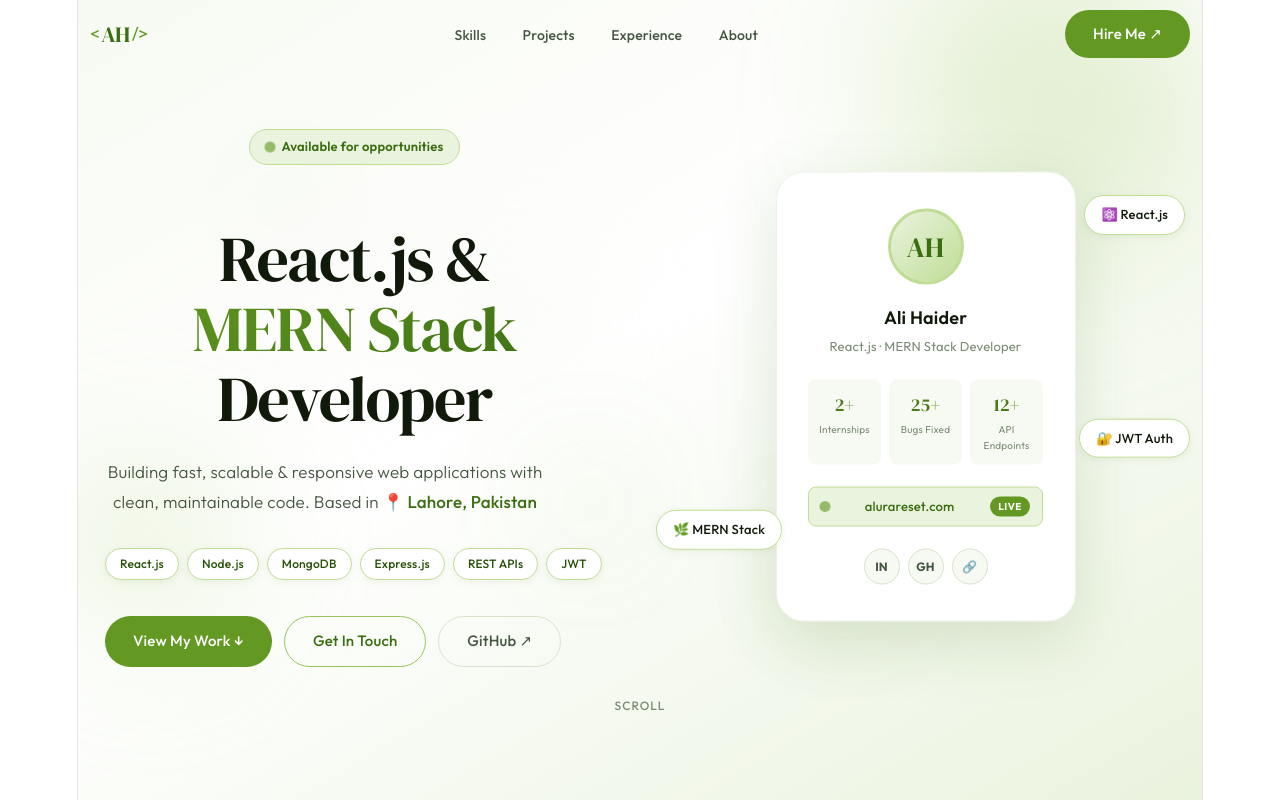
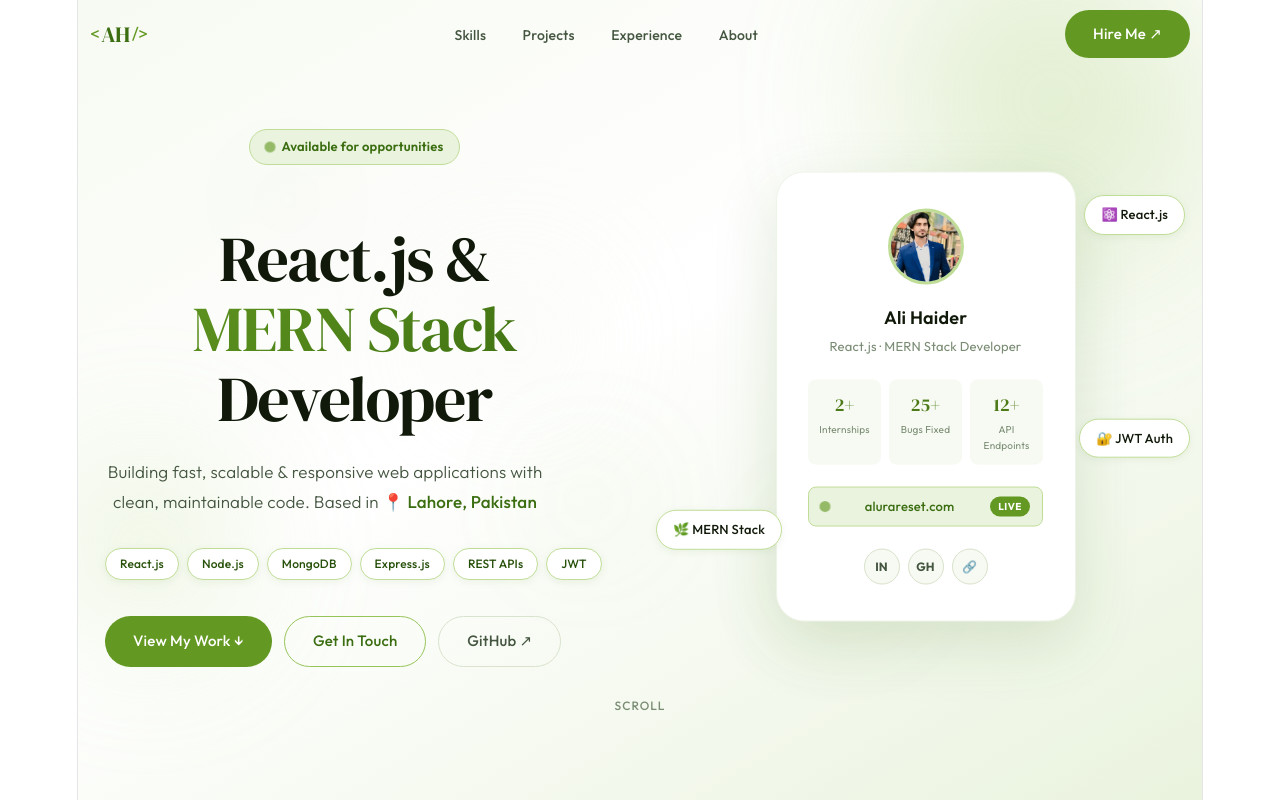
Before and after one commit to alihaiderwebdev/alihaider-portfolio, a React (Vite) app: page / in a window 1280 px wide. Shown: the top 800 px of the page. Built offline with nearby package versions, Linux system fonts and the light colour scheme.

Commit message:
profile picture added

```diff
--- a/src/components/About/About.jsx
+++ b/src/components/About/About.jsx
@@ -38,7 +38,7 @@ export default function About() {
             </p>
 
             <div className="about-actions">
-              <a href={personal.links.portfolio} target="_blank" rel="noreferrer" className="btn btn-primary">
+              <a href={personal.links.github} target="_blank" rel="noreferrer" className="btn btn-primary">
                 View Portfolio ↗
               </a>
               <a href={personal.links.github} target="_blank" rel="noreferrer" className="btn btn-outline">
--- a/src/components/Contact/Contact.jsx
+++ b/src/components/Contact/Contact.jsx
@@ -25,7 +25,7 @@ export default function Contact() {
           <a href={personal.links.github} target="_blank" rel="noreferrer" className="contact-link">
             GitHub
           </a>
-          <a href={personal.links.portfolio} target="_blank" rel="noreferrer" className="contact-link">
+          <a href={personal.links.github} target="_blank" rel="noreferrer" className="contact-link">
             Portfolio
           </a>
           <a href={`tel:${personal.phone}`} className="contact-link">
--- a/src/components/Hero/Hero.css
+++ b/src/components/Hero/Hero.css
@@ -135,7 +135,7 @@
   z-index: 2;
 }
 
-.hero__avatar {
+/* .hero__avatar {
   width: 76px; height: 76px;
   border-radius: 50%;
   background: linear-gradient(135deg, var(--green-50), var(--green-100));
@@ -147,6 +147,28 @@
   font-size: 28px;
   color: var(--green-600);
   margin: 0 auto 1rem;
+} */
+
+.hero__avatar {
+  width: 76px;
+  height: 76px;
+  border-radius: 50%;
+  background: linear-gradient(135deg, var(--green-50), var(--green-100));
+  border: 3px solid var(--green-100);
+  display: flex;
+  align-items: center;
+  justify-content: center;
+  overflow: hidden; /* 🔥 ADD THIS */
+  margin: 0 auto 1rem;
+}
+
+.hero__avatar img {
+  width: 100%;
+  height: 100%;
+  object-fit: cover;
+  border-radius: 50%;
+   object-position: center 5%; /* 👈 pushes image down */
+  transform: scale(1.2);
 }
 
 .hero__card-name {
--- a/src/components/Hero/Hero.jsx
+++ b/src/components/Hero/Hero.jsx
@@ -1,5 +1,6 @@
 import { personal } from "../../data/portfolio";
 import "./Hero.css";
+import aliphoto from "../../assets/images/aliphoto.webp";
 
 const techStack = ["React.js", "Node.js", "MongoDB", "Express.js", "REST APIs", "JWT"];
 
@@ -59,7 +60,9 @@ export default function Hero() {
 
         <div className="hero__visual animate-fade-up delay-2">
           <div className="hero__card">
-            <div className="hero__avatar">AH</div>
+            <div className="hero__avatar"><img src={aliphoto} alt="Ali Haider" />
+
+            </div>
             <h3 className="hero__card-name">{personal.name}</h3>
             <p className="hero__card-role">React.js · MERN Stack Developer</p>
 
@@ -93,7 +96,7 @@ export default function Hero() {
               <a href={personal.links.github} target="_blank" rel="noreferrer" className="hero__icon-link">
                 gh
               </a>
-              <a href={personal.links.portfolio} target="_blank" rel="noreferrer" className="hero__icon-link">
+              <a href={personal.links.github} target="_blank" rel="noreferrer" className="hero__icon-link">
                 🔗
               </a>
             </div>
--- a/src/data/portfolio.js
+++ b/src/data/portfolio.js
@@ -61,7 +61,7 @@ export const projects = [
     ],
     stack: ["React.js", "Node.js", "Express.js", "MongoDB", "JWT Auth", "REST APIs", "RBAC"],
     github: "https://github.com/alihaiderwebdev",
-    live: "https://alihaiderwebdev.github.io",
+    live: "https://github.com/alihaiderwebdev",
     color: "#639922",
   },
   {
```
Also changed, not shown: src/assets/images/aliphoto.webp (added).
